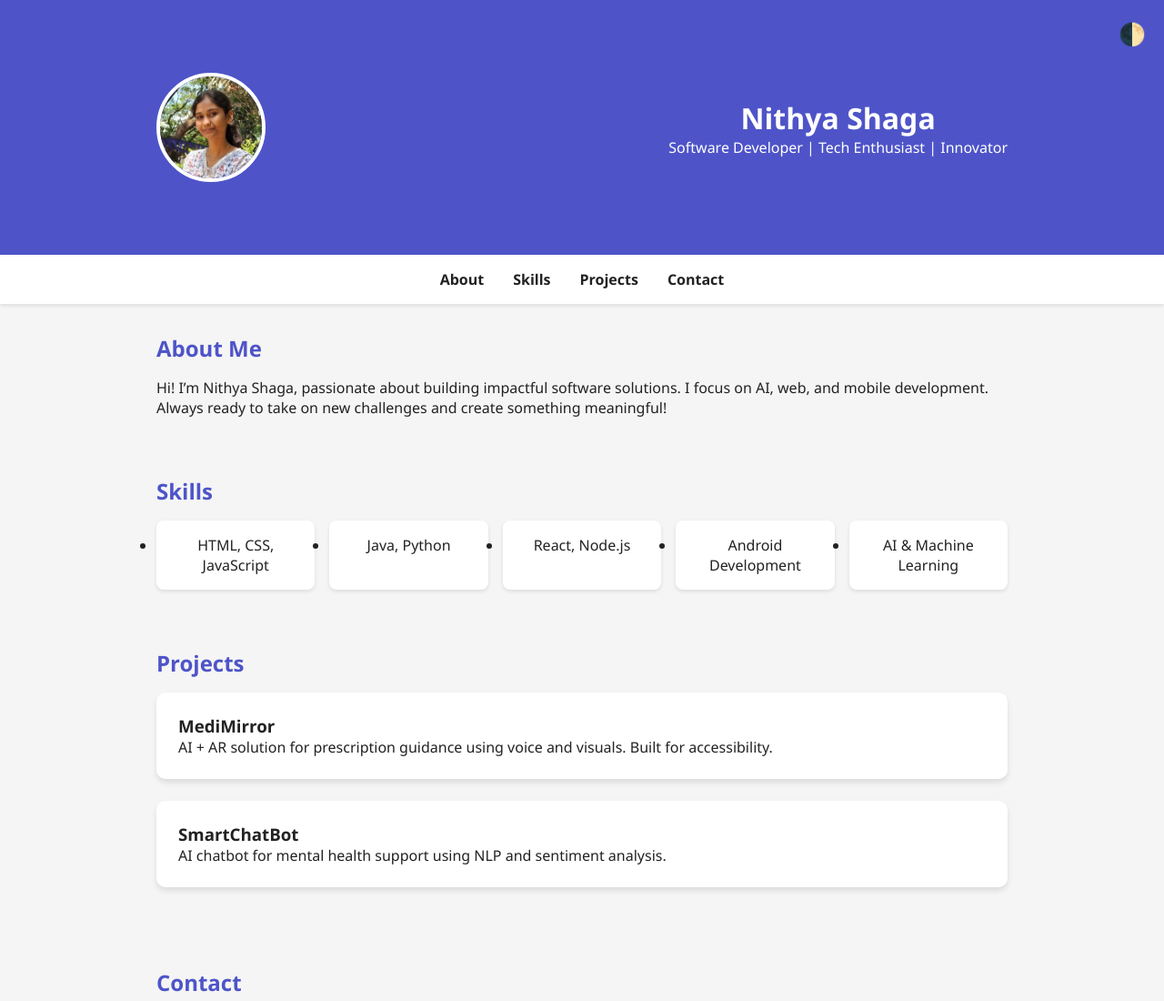
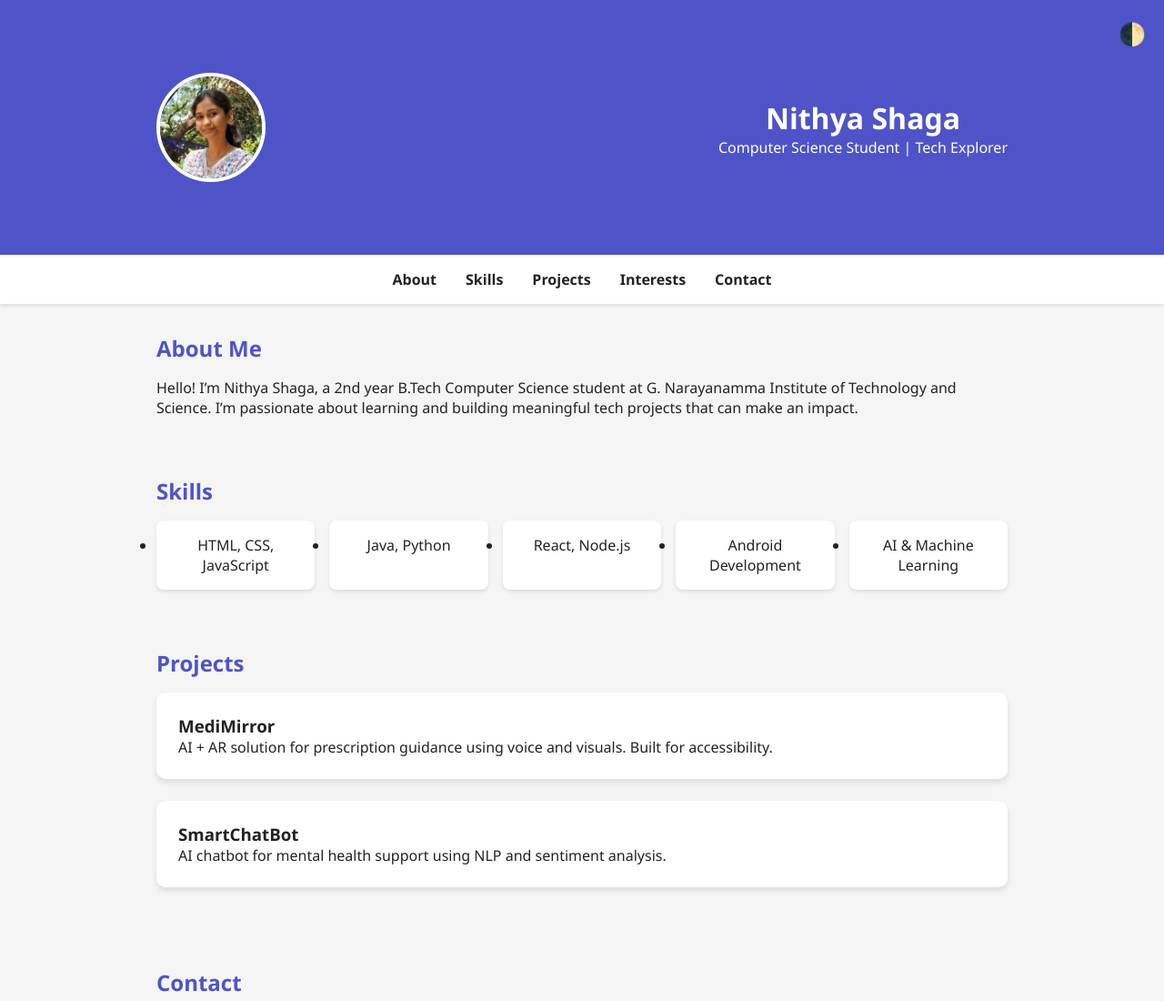
Before and after one commit to nithyashaga/Portfolio, a plain HTML site: page portfolio/index.html in a window 1280 px wide. Shown: the top 1100 px of the page at 91% size. Drawn offline with Linux system fonts and the light colour scheme.

Commit message:
Update index.html

```diff
--- a/portfolio/index.html
+++ b/portfolio/index.html
@@ -13,7 +13,7 @@
       <img src="./assets/PP.jpeg" alt="Nithya Shaga" class="profile-img" />
       <div>
         <h1>Nithya Shaga</h1>
-        <p>Software Developer | Tech Enthusiast | Innovator</p>
+        <p>Computer Science Student | Tech Explorer</p>
       </div>
       <button id="theme-toggle">🌓</button>
     </div>
@@ -24,6 +24,7 @@
       <li><a href="#about">About</a></li>
       <li><a href="#skills">Skills</a></li>
       <li><a href="#projects">Projects</a></li>
+      <li><a href="#interests">Interests</a></li>
       <li><a href="#contact">Contact</a></li>
     </ul>
   </nav>
@@ -31,8 +32,7 @@
   <section id="about">
     <div class="container">
       <h2>About Me</h2>
-      <p>Hi! I’m Nithya Shaga, passionate about building impactful software solutions. I focus on AI, web, and mobile development. Always ready to take on new challenges and create something meaningful!</p>
-    </div>
+      <p>Hello! I’m Nithya Shaga, a 2nd year B.Tech Computer Science student at G. Narayanamma Institute of Technology and Science. I’m passionate about learning and building meaningful tech projects that can make an impact.</p>    </div>
   </section>
 
   <section id="skills">
```
